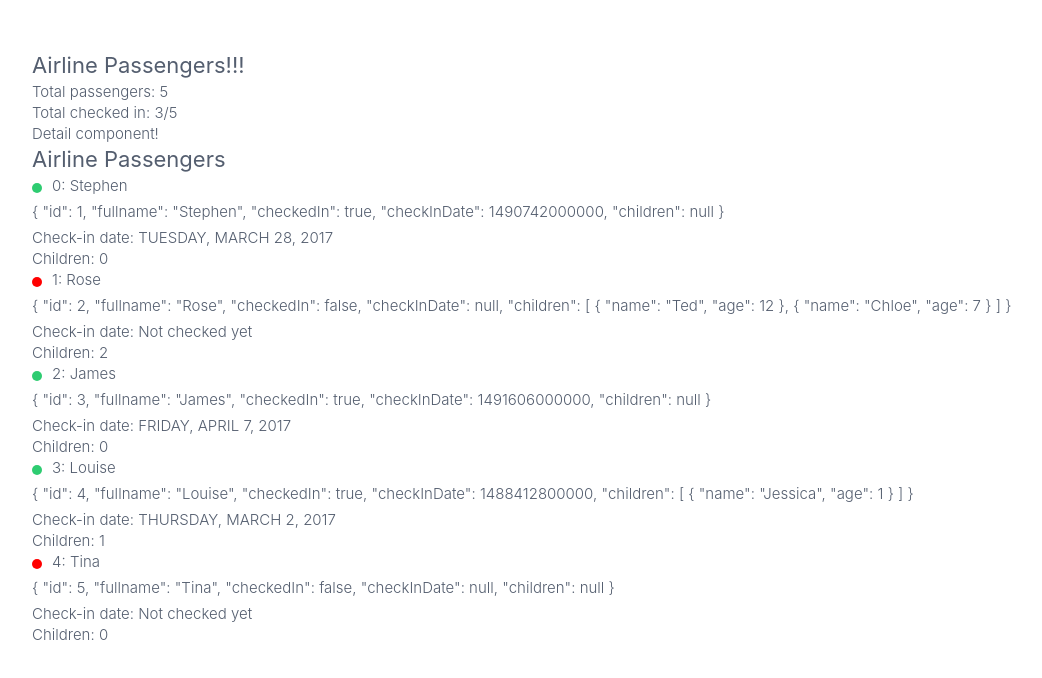
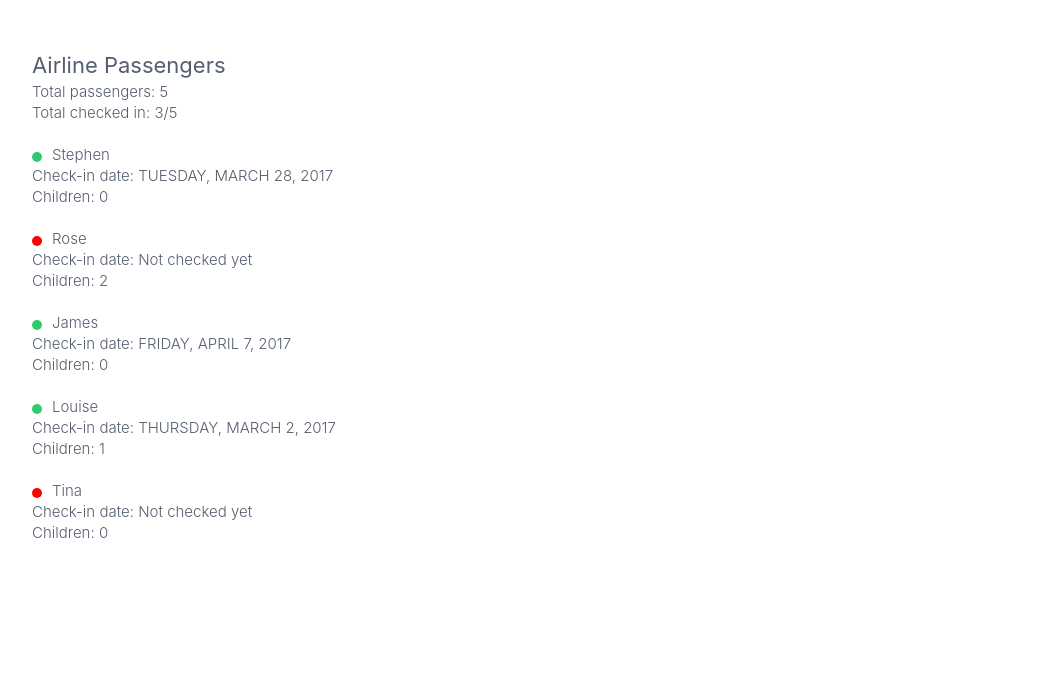
Before and after one commit to AlexisVelazquez22/Angular-Fundamentals, an Angular app: page / in a window 1280 px wide. Shown: the top 678 px of the page, without its empty margins (18-1060 px from the left). Built offline with nearby package versions, Linux system fonts and the light colour scheme.

Commit message:
Dyanmic input using binding properties and @Input decorator

```diff
--- a/src/app/passenger-dashboard/components/passenger-count/passenger-count.component.ts
+++ b/src/app/passenger-dashboard/components/passenger-count/passenger-count.component.ts
@@ -6,13 +6,14 @@ import { Passenger } from "../../models/passenger.interface";
   styleUrls: ['passenger-count.component.scss'],
   template: `
     <div>
-      <h3>Airline Passengers!!!</h3>
+      <h3>Airline Passengers</h3>
       <div>
         Total passengers: {{ items.length }}
       </div>
       <div>
         Total checked in: {{ checkedInCount() }}/{{ items.length }}
       </div>
+      <br>
     </div>
   `
 })
--- a/src/app/passenger-dashboard/components/passenger-detail/passenger-detail.component.scss
+++ b/src/app/passenger-dashboard/components/passenger-detail/passenger-detail.component.scss
@@ -0,0 +1,15 @@
+.status {
+  width: 10px;
+  height: 10px;
+  background: red;
+  display: block;
+  margin: 8px 10px 0 0;
+  float: left;
+  border-radius: 50%;
+  &.checked-in {
+    background: #2ecc71;
+  }
+  &.checked-out {
+    background: purple;
+  }
+}
--- a/src/app/passenger-dashboard/components/passenger-detail/passenger-detail.component.ts
+++ b/src/app/passenger-dashboard/components/passenger-detail/passenger-detail.component.ts
@@ -1,16 +1,34 @@
-import { Component } from "@angular/core";
+import { Component, Input } from "@angular/core";
+import { Passenger } from "../../models/passenger.interface";
 
 @Component({
   selector: 'passenger-detail',
   styleUrls: ['passenger-detail.component.scss'],
   template: `
     <div>
-      Detail component!
+        <span
+          class="status"
+          [style.backgroundColor]=" detail.checkedIn ? '#2ecc71' : 'red' "></span>
+        {{ detail.fullname }}
+        <div class="date">
+          Check-in date:
+            {{ detail.checkedIn === true
+              ? (detail.checkInDate | date: 'fullDate' | uppercase)
+              : 'Not checked yet'
+            }}
+        </div>
+        <div class="children">
+            Children: {{ detail.children?.length || 0 }}
+        </div>
+        <br>
     </div>
   `
 })
 export class PassengerDetailComponent {
 
+  @Input() // defines an input property. recieves data from father container
+  detail: Passenger;
+
   constructor() {}
 
 }
--- a/src/app/passenger-dashboard/containers/passenger-dashboard/passenger-dashboard.component.ts
+++ b/src/app/passenger-dashboard/containers/passenger-dashboard/passenger-dashboard.component.ts
@@ -10,30 +10,11 @@ import { Passenger } from 'src/app/passenger-dashboard/models/passenger.interfac
         [items]="passengers"> <!-- sends the data (passenger[]) to the dumb component -->
       </passenger-count>
 
-      <passenger-detail>
-
+      <passenger-detail
+        *ngFor="let passenger of passengers;"
+        [detail]="passenger"> <!-- sends the data (passenger) to the dumb component -->
       </passenger-detail>
 
-      <h3>Airline Passengers</h3>
-      <ul>
-        <li *ngFor="let passenger of passengers; let i = index">
-          <span
-            class="status"
-            [style.backgroundColor]=" passenger.checkedIn ? '#2ecc71' : 'red' "></span>
-          {{ i }}: {{ passenger.fullname }}
-          <p>{{ passenger | json }}</p>
-          <div class="date">
-            Check-in date:
-              {{ passenger.checkedIn === true
-                ? (passenger.checkInDate | date: 'fullDate' | uppercase)
-                : 'Not checked yet'
-              }}
-          </div>
-          <div class="children">
-              Children: {{ passenger.children?.length || 0 }}
-          </div>
-        </li>
-      </ul>
     </div>
   `
 })
```
